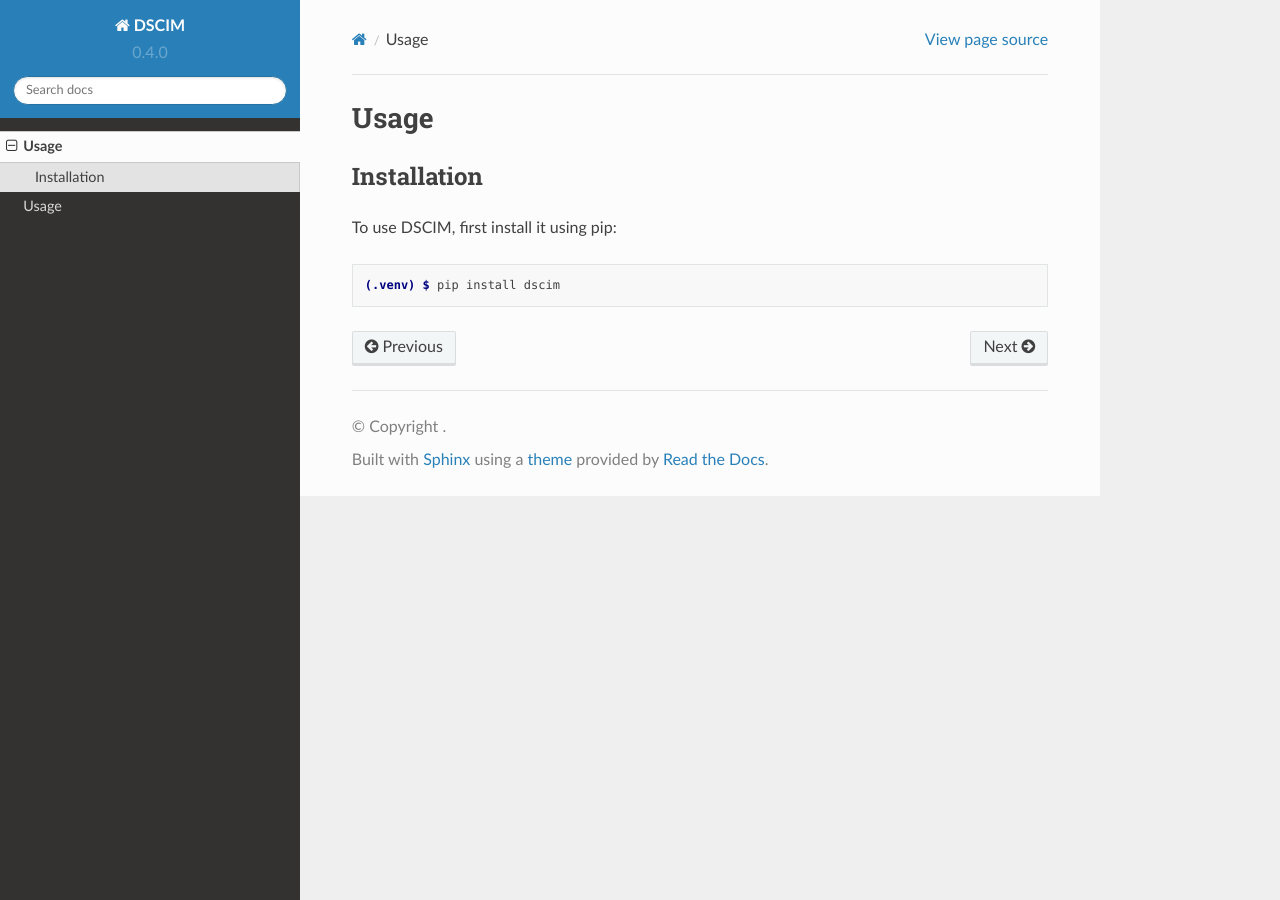
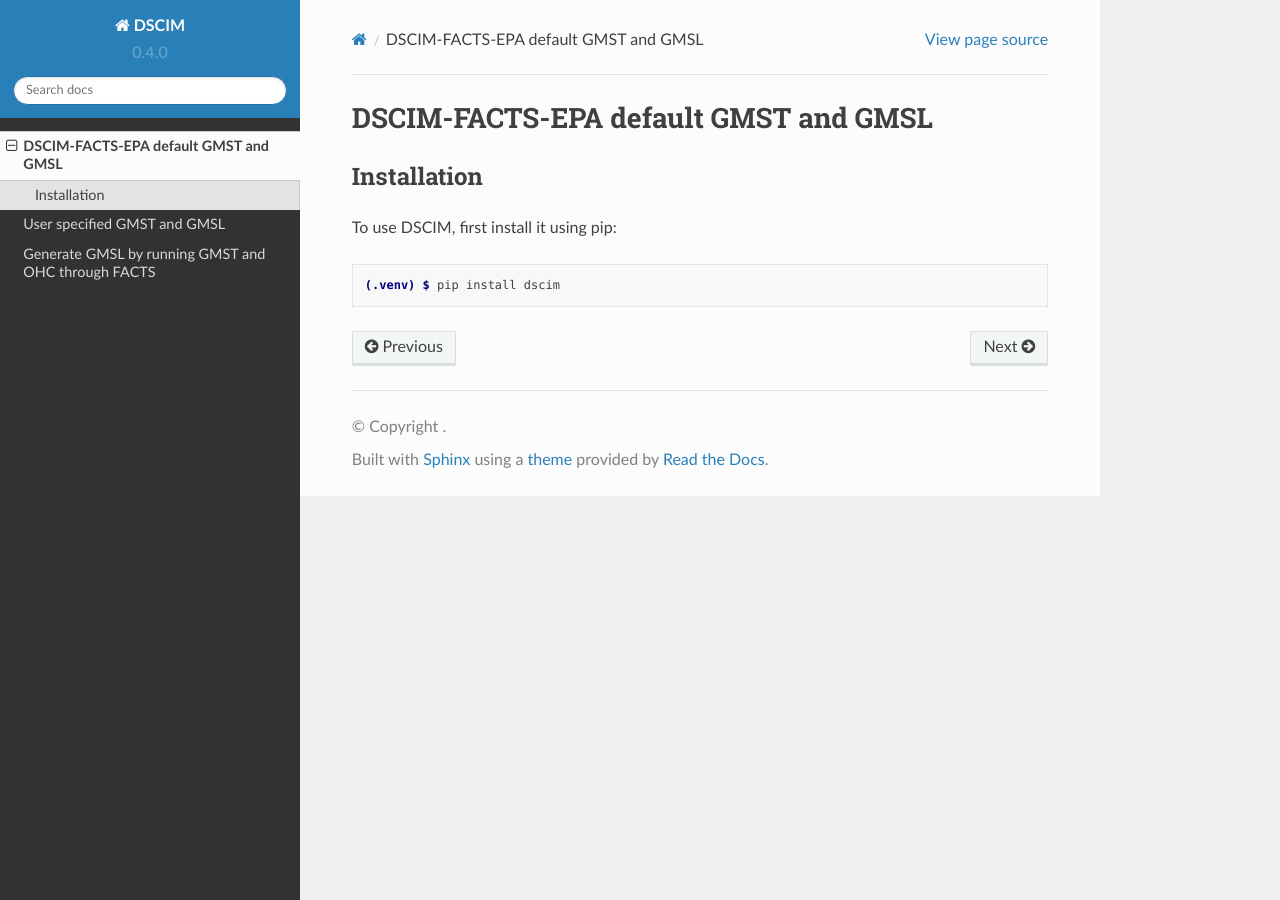
Before and after one commit to ClimateImpactLab/dscim-facts-epa, a Sphinx documentation site: the page built from docs/source/default.rst, in a window 1280 px wide. Built offline with Sphinx 7.4.7 and the Read the Docs theme 2.0.0, drawn with Linux system fonts in a browser that asks for light colours; pages that are not in the unit, such as notebooks, are missing from menus.

Commit message:
Update default documentation

```diff
--- a/docs/source/default.rst
+++ b/docs/source/default.rst
@@ -1,5 +1,5 @@
-Usage
-=====
+DSCIM-FACTS-EPA default GMST and GMSL
+=====================================
 
 .. _installation:
 
--- a/docs/source/facts_gmsl.rst
+++ b/docs/source/facts_gmsl.rst
@@ -1,13 +1,4 @@
-Usage
-=====
+Generate GMSL by running GMST and OHC through FACTS
+===================================================
 
-.. _installation:
-
-Installation
-------------
-
-To use DSCIM, first install it using pip:
-
-.. code-block:: console
-
-   (.venv) $ pip install dscim
+To begin with, format your `GMSL`_ and `OHC`_ files.
--- a/docs/source/specify_gmsl.rst
+++ b/docs/source/specify_gmsl.rst
@@ -1,5 +1,5 @@
-Usage
-=====
+User specified GMST and GMSL
+============================
 
 .. _installation:
 
```
Also changed, not shown: docs/source/files.rst (added, +21 -0 lines), docs/source/index.rst (+21 -20 lines).
